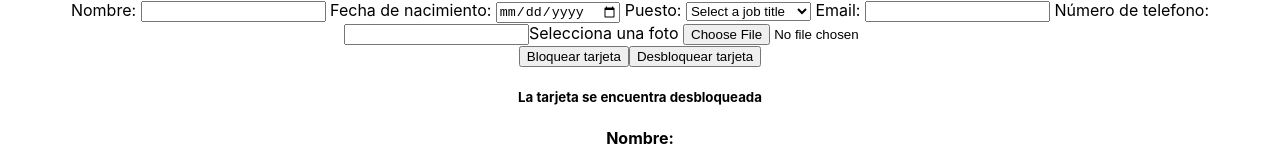
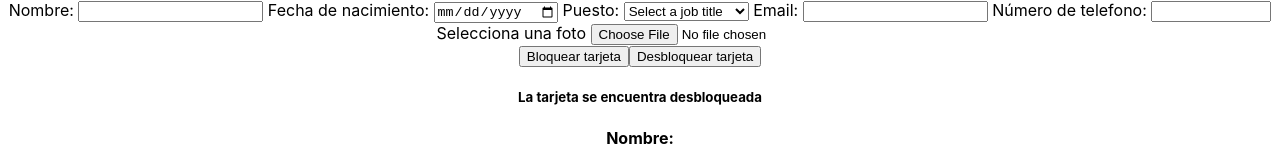
Before and after one commit to ersalazar/parcial2, a React (Create React App) app: page / in a window 1280 px wide. Shown: the top 160 px of the page. Built offline with nearby package versions, Linux system fonts and the light colour scheme.

Commit message:
Validación de campos simple
En este commit se realizo la validación del campo de email y de número de celular

```diff
--- a/src/components/EmployeeCard.tsx
+++ b/src/components/EmployeeCard.tsx
@@ -33,8 +33,21 @@ function EmployeeCard () {
             setError(true)
             setErrorMessage('Todos los campos son obligatorios')
         }else{
-            updateDisplays();
-            setIsBlocked(true);
+            if (phoneNumber.length > 10 || phoneNumber.length < 10){
+                setError(true)
+                setErrorMessage('El número de telefono es inválido, tiene que ser de 10 dígitos.')
+            }
+            const emailRegex = /^[a-zA-Z0-9._%+-]+@[a-zA-Z0-9.-]+\.[a-zA-Z]{2,}$/
+            if (emailRegex.test(email) == false)
+            {
+                setError(true)
+                setErrorMessage('Formato email incorrecto, ejemplo: Hola@hotmail.com o Hola@gmail.com')
+            }
+            else{
+                updateDisplays();
+                setIsBlocked(true);
+            }
+
         }
     }
     const unblock = () => {
--- a/src/components/EmployeeForm.tsx
+++ b/src/components/EmployeeForm.tsx
@@ -53,11 +53,13 @@ function EmployeeForm () {
 
                 <label htmlFor=""> Número de telefono: </label>
                 <input
-                type="text"
+                type="number"
                 name="phoneNumber"
+                min="1000000000"
+                max="9999999999"
                 value={phoneNumber}
-                onChange={handleChange} />
-
+                onChange={handleChange}
+                />
 
                 <label>Selecciona una foto </label>
                 <input
```
